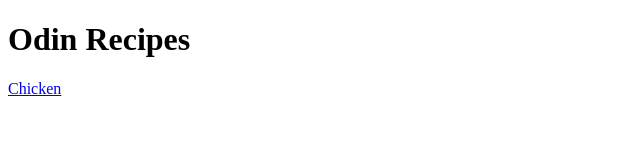
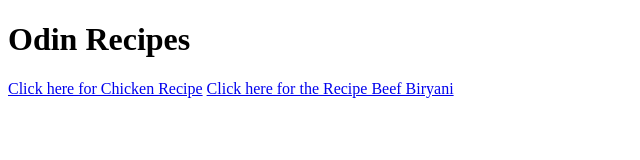
Before and after one commit to ansariaspak7788-hub/odin-recipes, a plain HTML site: page index.html in a window 1280 px wide. Shown: the whole page, without its empty margins (0-640 px from the left). Drawn offline with Linux system fonts and the light colour scheme.

```diff
--- a/index.html
+++ b/index.html
@@ -10,7 +10,10 @@
 <body>
     <h1>Odin Recipes</h1>
 
-    <a href="recipes/chicken.html" target="_blank" rel="noreffer">Chicken</a>
+    <a href="recipes/chicken.html" target="_blank" rel="noreffer">Click here for Chicken Recipe</a>
+
+    <a href="recipes/chicken.html\" target="_blank" rel="noreffer">Click here for the Recipe Beef Biryani</a>
+
 </body>
 
 </html>
```
